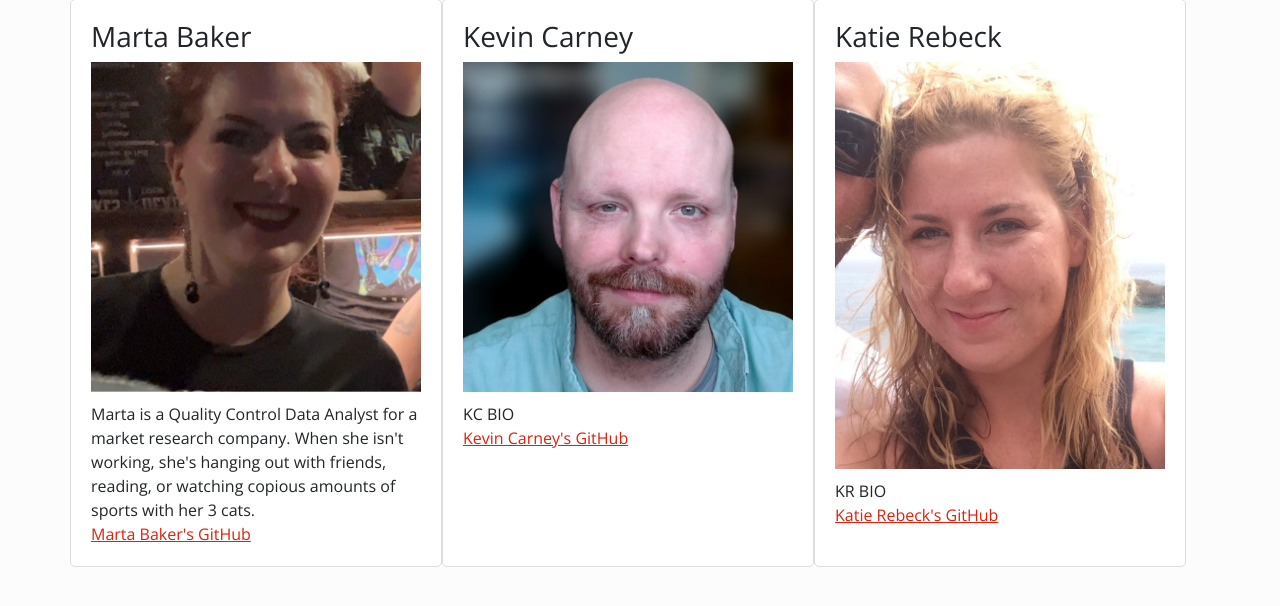
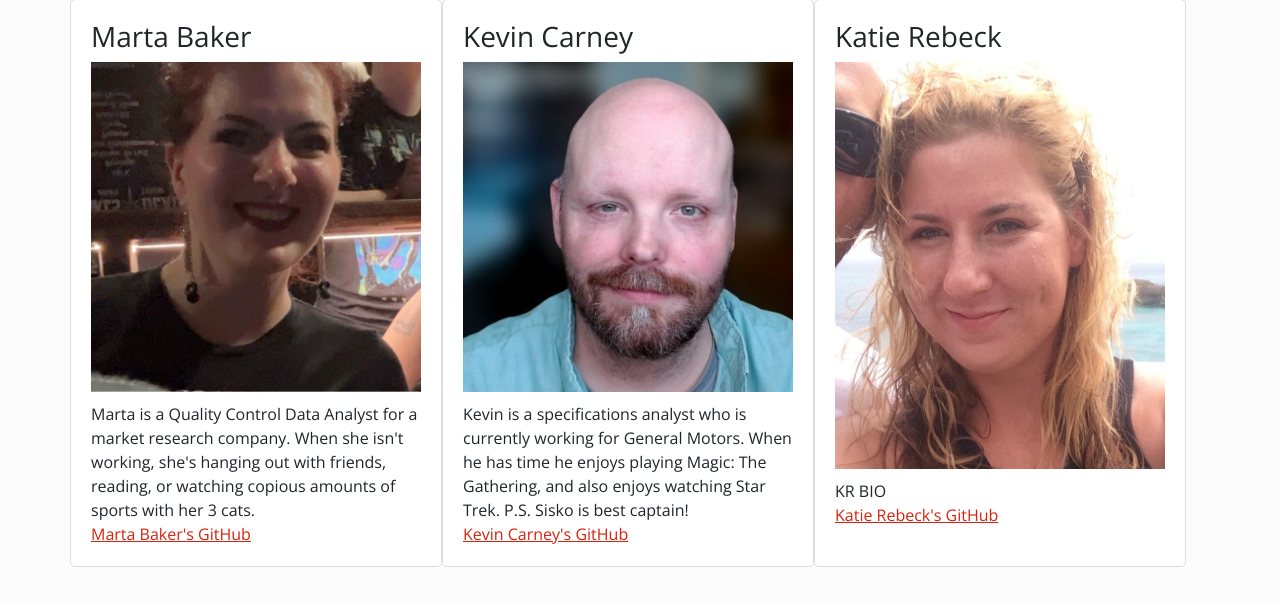
Before and after one commit to KevinPCarney/Project-3-Group-03, a Flask app: page /about_us in a window 1280 px wide. Shown: the part 177-783 px from the top of the page. Run offline with Flask 3, Linux system fonts and the light colour scheme.

Commit message:
updated bio for KC

```diff
--- a/app/templates/about_us.html
+++ b/app/templates/about_us.html
@@ -56,7 +56,7 @@
             <div class="col-md-4 about-block">
                 <h3>Kevin Carney</h3>
                 <img src="static/images/Kevin.jpg" alt="Kevin Carney" class="img-fluid">
-                <p>KC BIO</p>
+                <p>Kevin is a specifications analyst who is currently working for General Motors. When he has time he enjoys playing Magic: The Gathering, and also enjoys watching Star Trek.  P.S. Sisko is best captain!</p>
                 <a href="https://github.com/KevinPCarney">Kevin Carney's GitHub</a><br/>
             </div>
 
```
